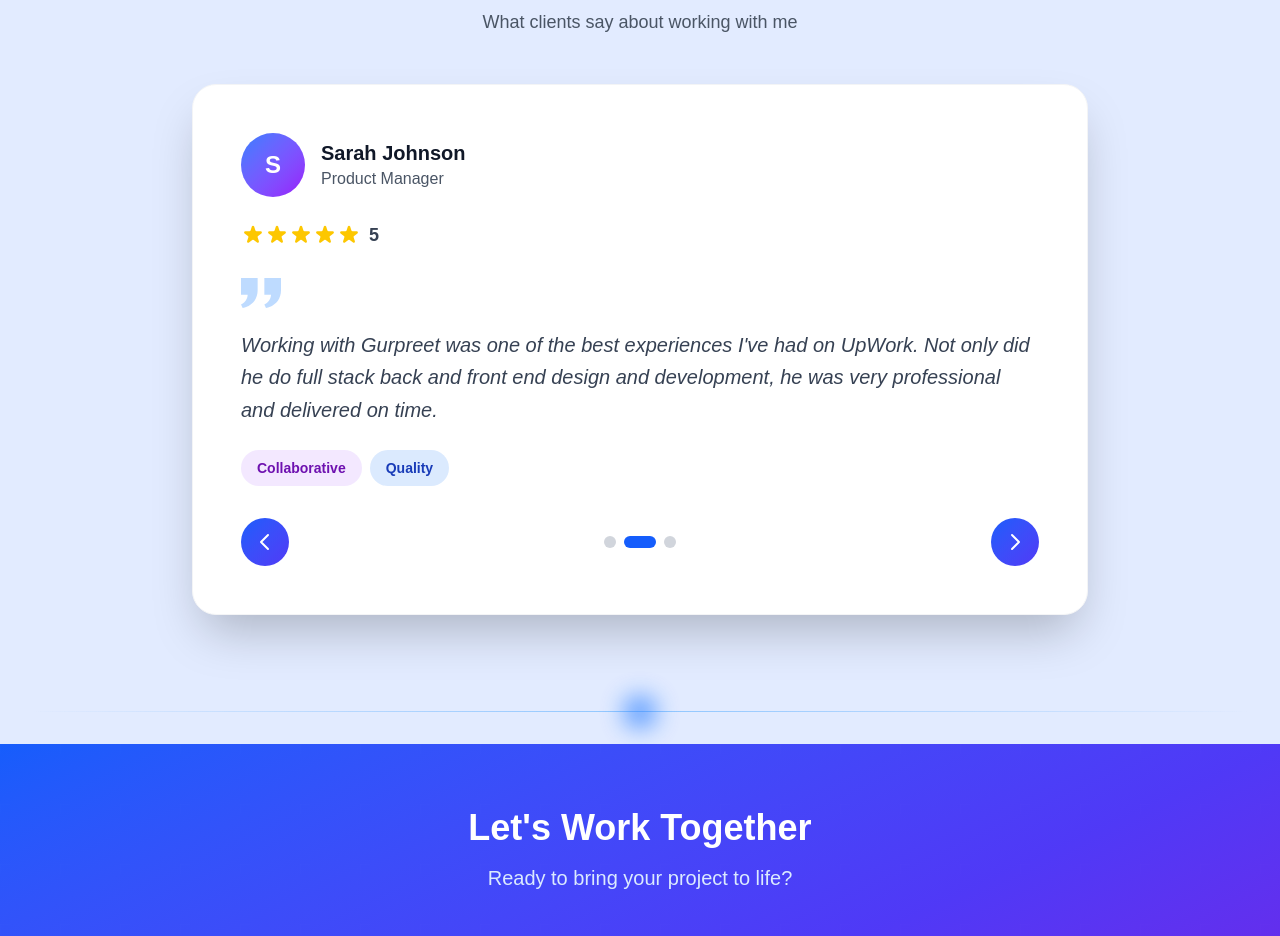
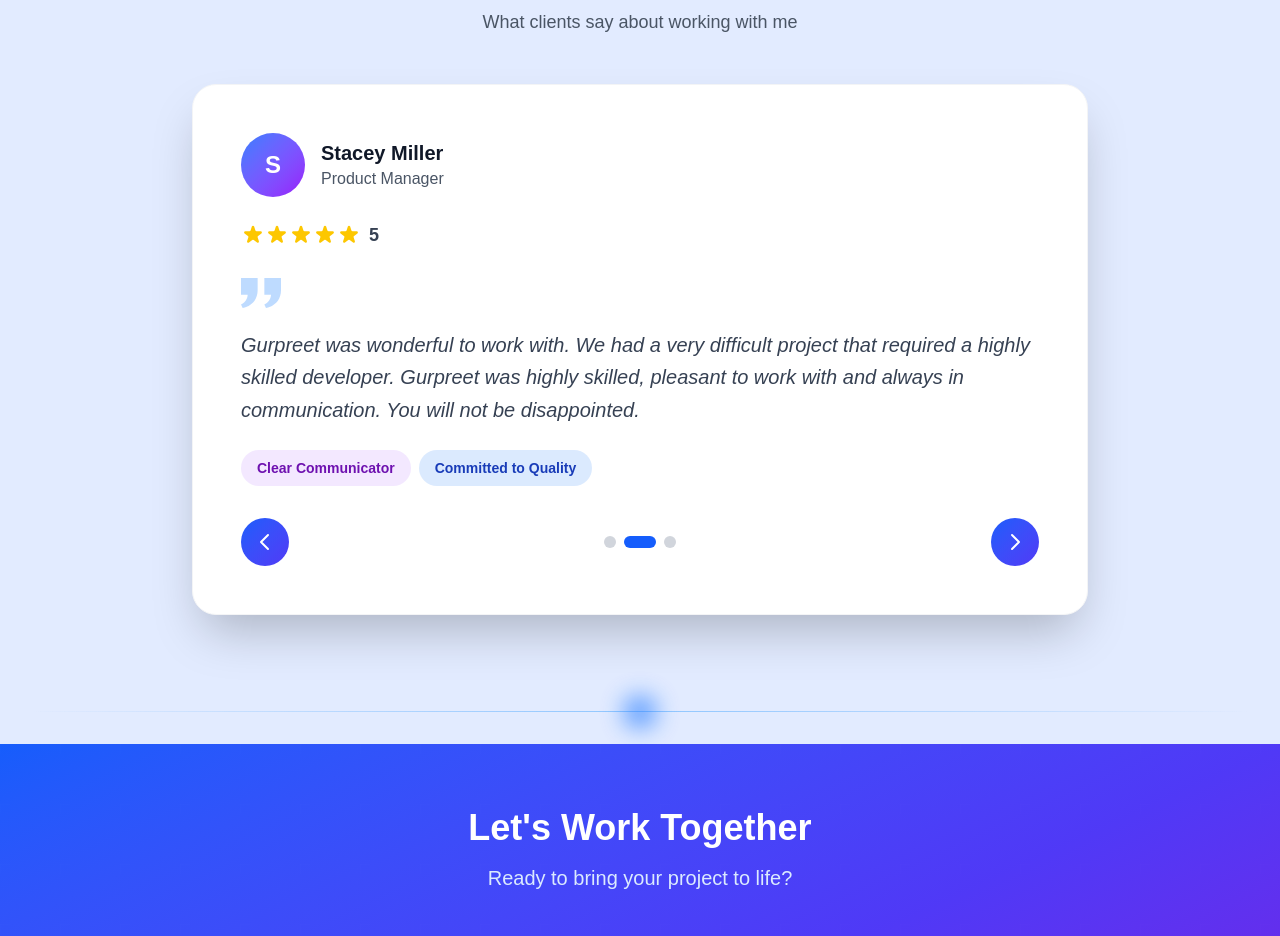
Before and after one commit to gurri8686/gurri_portfolio, a Next.js app: page / in a window 1280 px wide. Shown: the part 3280-4216 px from the top of the page. Built offline with nearby package versions, Linux system fonts and the light colour scheme.

Commit message:
testimonials updated

```diff
--- a/app/page.tsx
+++ b/app/page.tsx
@@ -9,23 +9,20 @@ export default function Home() {
 
   const testimonials = [
     {
-      name: "Michael R.",
+      name: "Aaron Stuart.",
       role: "CEO, Tech Startup",
       rating: 5.0,
-      text: "I've worked with Gurpreet on many other projects. He has always gone above and beyond. Easy communication and very fast software developing skills. Look no further this is your guy.",
-      badges: ["Clear Communicator", "Accountable"],
-      badgeColors: ["bg-blue-100 text-blue-800", "bg-green-100 text-green-800"],
+      text: "Working with Gurpreet was one of the best experiences I've had on UpWork. Not only did he do full stack back and front end design and development, he was very intuitive and creative in the design of the platform. I highly recommend him for any projects. UI/UX skills are very good along with complex integrations. You will not be disappointed with his work.",
+      badges: ["Clear Communicator", "Accountable for Outcomes"],
+      badgeColors: ["bg-blue-100 text-blue-800", "bg-green-100 text-green-800"]
     },
     {
-      name: "Sarah Johnson",
+      name: "Stacey Miller",
       role: "Product Manager",
       rating: 5.0,
-      text: "Working with Gurpreet was one of the best experiences I've had on UpWork. Not only did he do full stack back and front end design and development, he was very professional and delivered on time.",
-      badges: ["Collaborative", "Quality"],
-      badgeColors: [
-        "bg-purple-100 text-purple-800",
-        "bg-blue-100 text-blue-800",
-      ],
+      text: "Gurpreet was wonderful to work with. We had a very difficult project that required a highly skilled developer. Gurpreet was highly skilled, pleasant to work with and always in communication. You will not be disappointed.",
+      badges: ["Clear Communicator", "Committed to Quality"],
+      badgeColors: ["bg-purple-100 text-purple-800", "bg-blue-100 text-blue-800"]
     },
     {
       name: "David Chen",
@@ -33,10 +30,7 @@ export default function Home() {
       rating: 5.0,
       text: "Easy to work with professional. Highly recommended full stack developer with excellent communication and problem-solving skills.",
       badges: ["Professional", "Reliable"],
-      badgeColors: [
-        "bg-green-100 text-green-800",
-        "bg-orange-100 text-orange-800",
-      ],
+      badgeColors: ["bg-green-100 text-green-800", "bg-orange-100 text-orange-800"]
     },
   ];
   const projects = [
```
